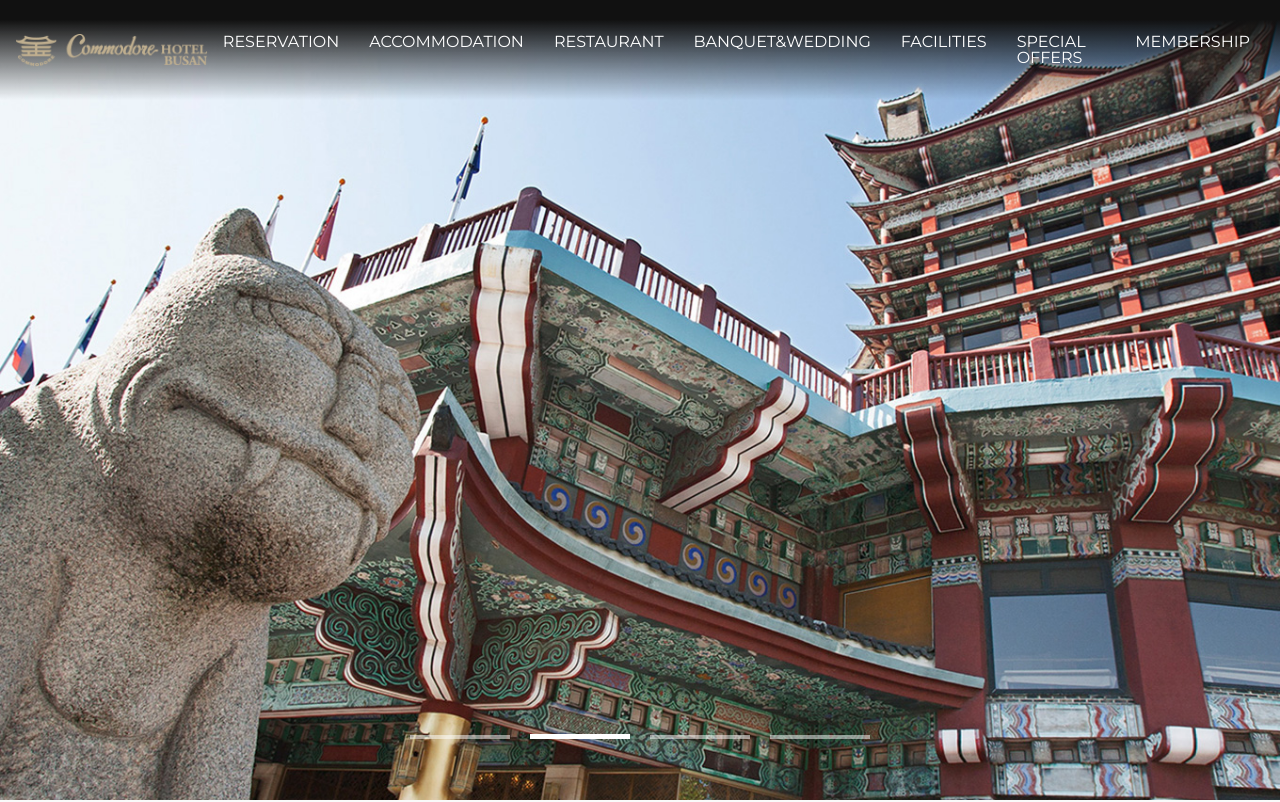
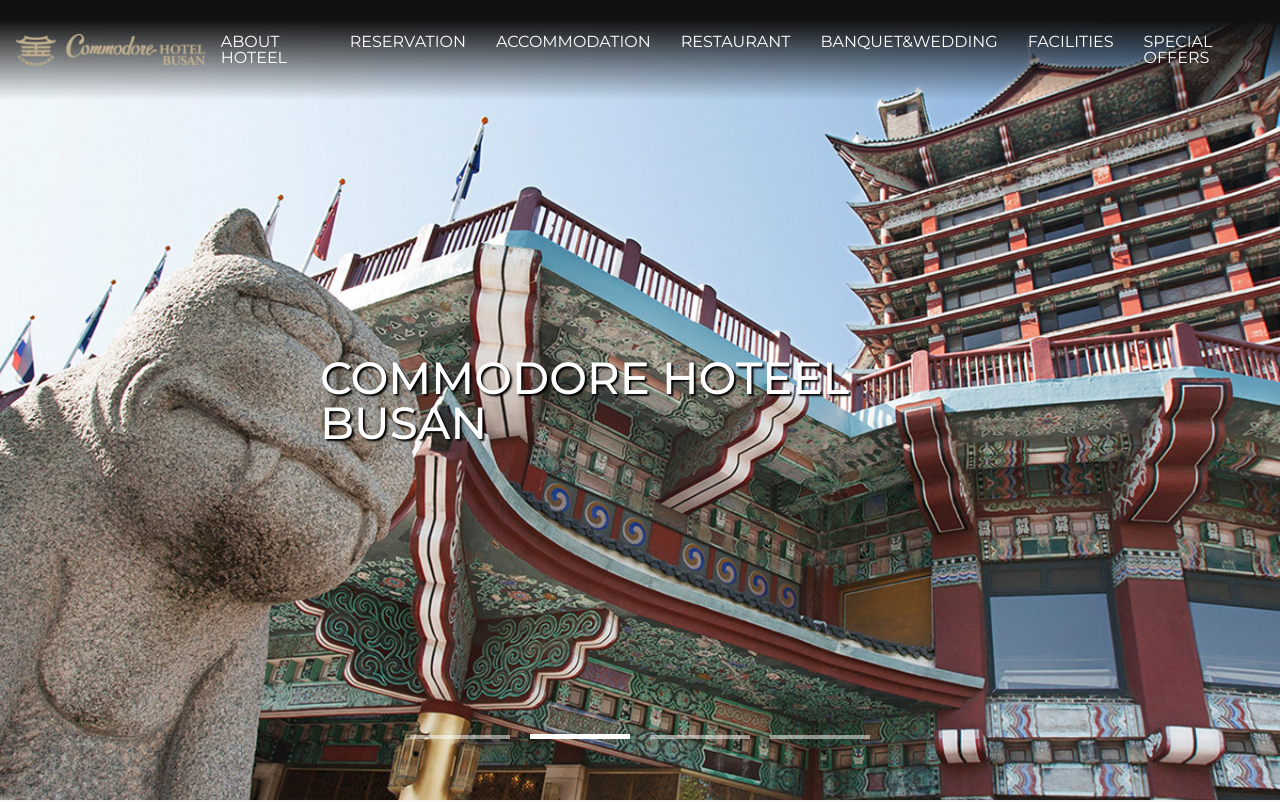
Before and after one commit to alsomslo/project07, a plain HTML site: page index.html in a window 1280 px wide. Shown: the top 802 px of the page. Drawn offline with nearby package versions, Linux system fonts and the light colour scheme; some icons are missing.

Commit message:
Add files via upload

```diff
--- a/css/main.css
+++ b/css/main.css
@@ -38,8 +38,16 @@
 
 
 .itm {
+    position: relative;
     height: 100vh;
 
+}
+
+.itm:before {
+    content: "";
+    position: absolute;
+    background: linear-gradient(to top, #333 5%, transparent 100%);
+    z-index: 999;
 }
 
 .mainvisual .itm01 {
@@ -56,6 +64,28 @@
 
 .mainvisual .itm04 {
     background: url(../images/section01_04.jpg)no-repeat center center/cover;
+}
+
+.mainvisual {
+    position: relative;
+}
+
+.mainvisual .title {
+    position: absolute;
+    top: 50%;
+    left: 50%;
+    transform: translate(-50%, -50%);
+
+
+    z-index: 999;
+}
+
+.mainvisual .title h2 {
+    font-size: 45px;
+    font-weight: 500;
+    text-shadow: 2px 2px 2px #000;
+    color: #fff;
+
 }
 
 .mainvisual .mainslide {}
@@ -103,7 +133,7 @@
 
 .maincontent .content_box01 h2 {
     font-size: 50px;
-    font-weight: 700;
+    font-weight: 500;
     margin: 0 0 50px 0;
 }
 
@@ -174,7 +204,7 @@
     right: 50px;
     width: 150px;
     height: 5px;
-    background: #000;
+    background: #444;
     transition: 0.5s;
 
 }
@@ -190,7 +220,7 @@
     right: 50px;
     width: 5px;
     height: 150px;
-    background: #000;
+    background: #444;
     transition: 0.5s;
 }
 
@@ -401,6 +431,8 @@
 
 .footer .fb .bottom {
     display: flex;
+    font-family: 'Noto Sans KR', sans-serif;
+
     justify-content: space-between;
     line-height: 20px;
 }
--- a/index.html
+++ b/index.html
@@ -30,13 +30,14 @@
                 </h1>
                 <nav class="gnb">
                     <ul>
+                        <li><a href="./subpage.html">ABOUT HOTEEL</a></li>
                         <li><a href="">RESERVATION</a></li>
                         <li><a href="">ACCOMMODATION</a></li>
                         <li><a href="">RESTAURANT</a></li>
                         <li><a href="">BANQUET&WEDDING</a></li>
                         <li><a href="">FACILITIES</a></li>
                         <li><a href="">SPECIAL OFFERS</a></li>
-                        <li><a href="">MEMBERSHIP</a></li>
+
                     </ul>
                 </nav>
             </div>
@@ -44,6 +45,10 @@
 
         <main>
             <section class="mainvisual">
+                <div class="title">
+                    <h2>COMMODORE HOTEEL BUSAN</h2>
+                </div>
+
                 <div class="mainslide">
                     <div class="itm itm01">
 
@@ -190,7 +195,7 @@
                 </div>
                 <div class="bottom">
                     <ul>
-                        <li>COPYRIGHTⓒ 2014. COMMODORE HOTEL BUSAN, ALL RIGHT RESERVED. Designed by FIX
+                        <li>COPYRIGHTⓒ 2023. COMMODORE HOTEL BUSAN, ALL RIGHT RESERVED. Designed by FIX
                         </li>
                         <li>TEL : 051-466-9101 FAX : 051-462-9101 48912 부산광역시 중구 중구로 151</li>
                     </ul>
```
